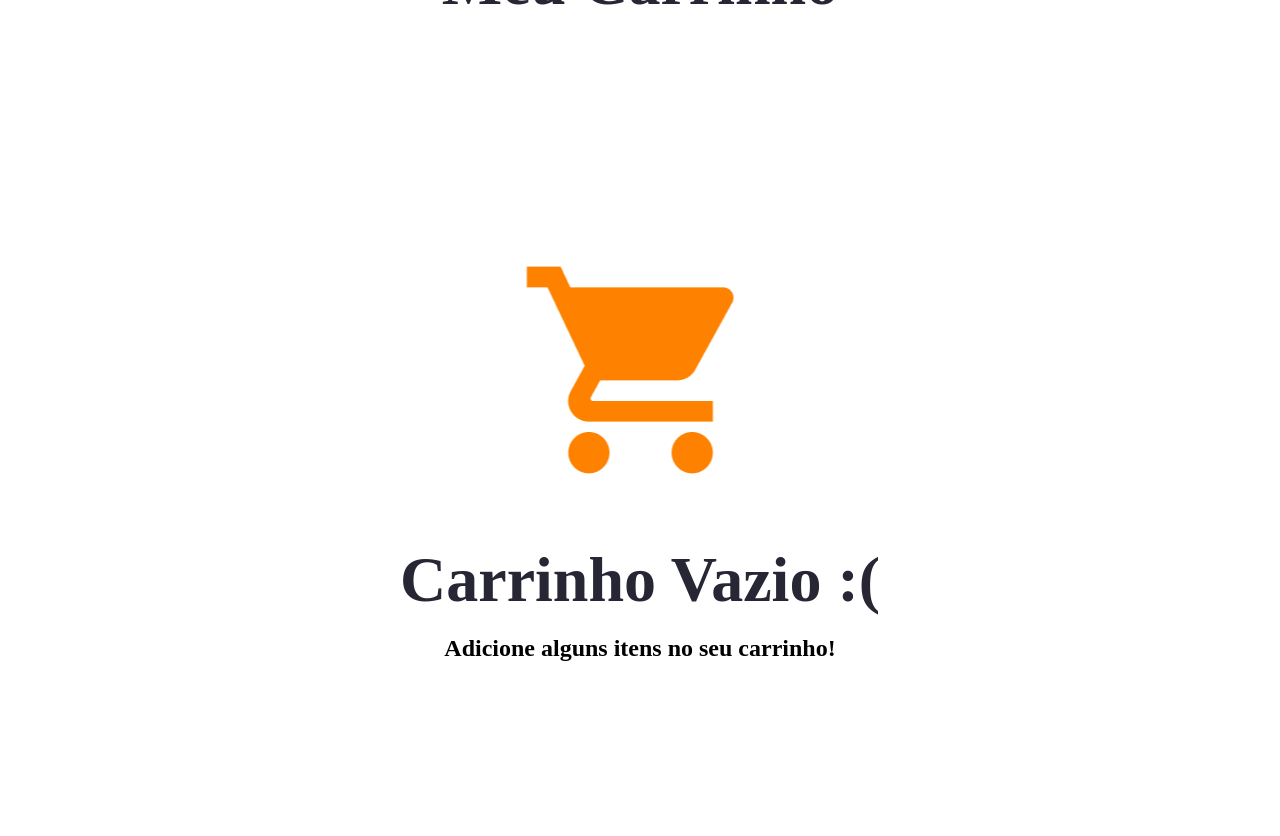
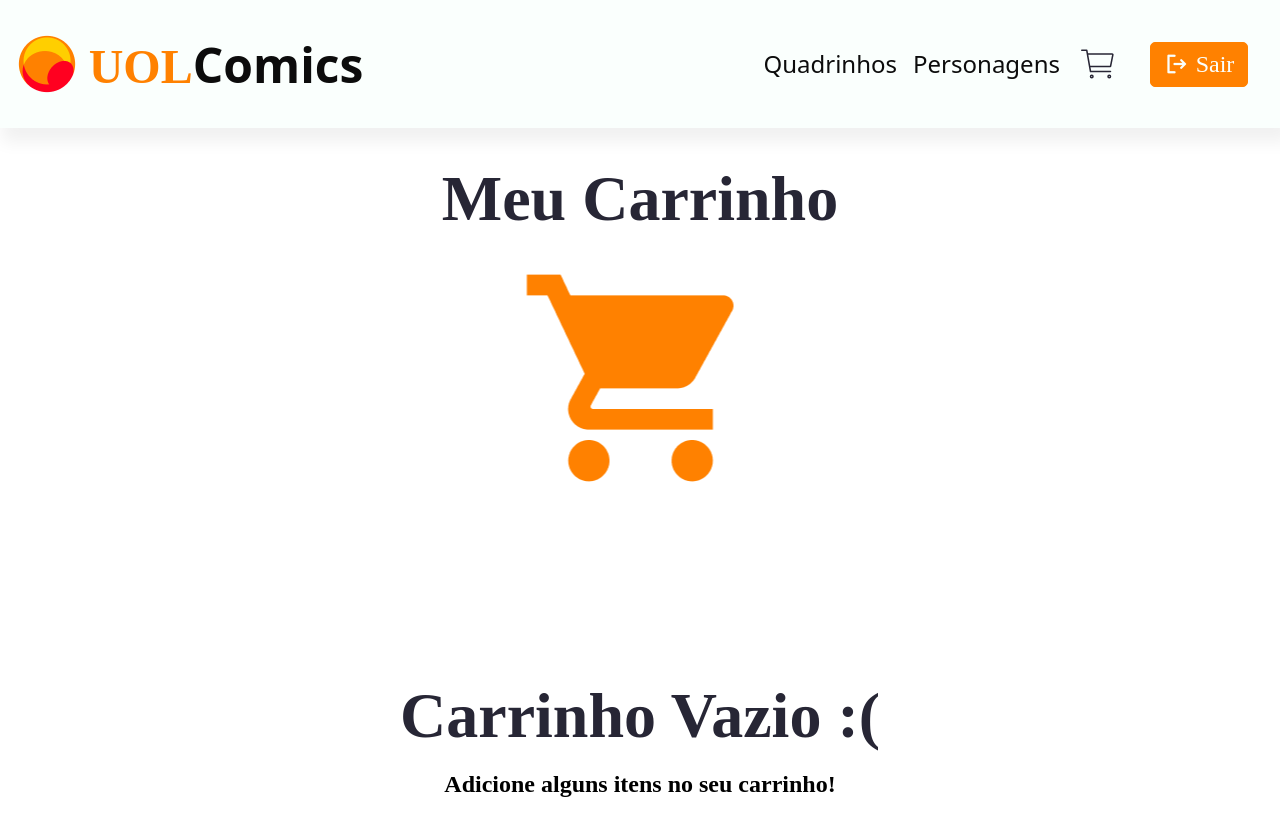
Before and after one commit to beaalmeidas/desafio-02-aws-react, a React (Vite) app in the folder uol-comics/: page /cart in a window 1280 px wide. Shown: the top 836 px of the page. Built offline with nearby package versions, Linux system fonts and the light colour scheme; a web font is replaced by a local one.

Commit message:
fix: Resolvido incompatibilidades do css

```diff
--- a/uol-comics/src/pages/CartPage.tsx
+++ b/uol-comics/src/pages/CartPage.tsx
@@ -1,6 +1,7 @@
 import { useState } from 'react';
 import './generalStyle.css'
 import CartItem from '../components/CartItem';
+import Header from '../components/header';
 
 type BuyableItems = {
     id: number,
@@ -13,11 +14,17 @@ type BuyableItems = {
 const CartPage = () => {
     const [cartItems, setCartItems] = useState<Array<BuyableItems>>([])
 
+    const filterReturn = (filterValue: string) => {
+        console.log(filterValue)
+    }
+
     return (
         <>
-            <h2 className="cart-page-title font-extra-bold">Meu Carrinho</h2>
+            <Header sendFilter={filterReturn} showFilter={false}/>
+
             {cartItems.length > 0 && (
                 <section className="cart-items">
+                    <h2 className="cart-page-title font-extra-bold">Meu Carrinho</h2>
                     {cartItems.map(item=>(
                         <CartItem
                         key={item.id}
@@ -31,6 +38,7 @@ const CartPage = () => {
             )}
             {cartItems.length === 0 && (
                 <section className="empty-cart-page">
+                    <h2 className="cart-page-title font-extra-bold">Meu Carrinho</h2>
                     <img src="./assets/images/icon-shopping-cart.png" alt="carrrinho"/>
                     <h2 className="cart-page-title font-extra-bold">Carrinho Vazio :(</h2>
                     <p className="font-semi-bold">Adicione alguns itens no seu carrinho!</p>
--- a/uol-comics/src/pages/generalStyle.css
+++ b/uol-comics/src/pages/generalStyle.css
@@ -1,6 +1,6 @@
 /*Cart Page*/
 h2.cart-page-title{
-    margin-top: 32px;
+    margin-top: 160px;
     font-size: 64px;
     line-height: 76.8px;
     color: var(--color-tertiary);
```
